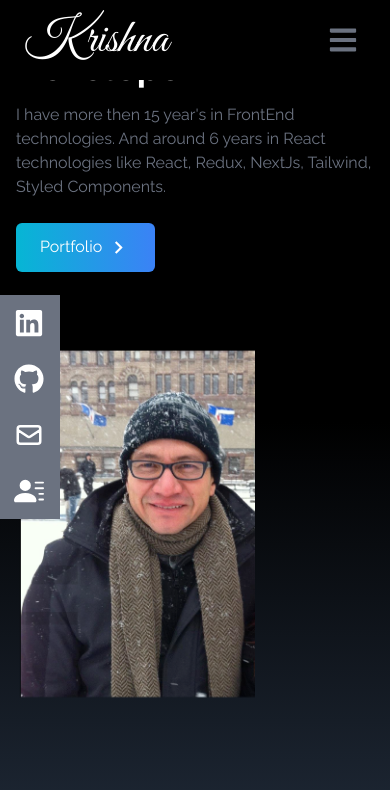
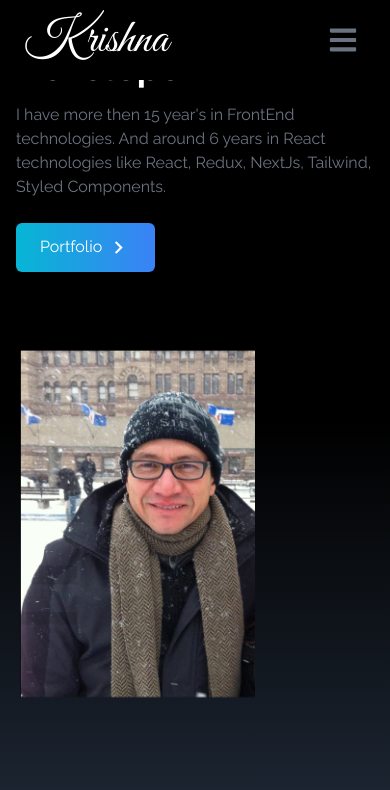
Before and after one commit to kpaccess/react-portfolio, a React (Create React App) app: page / in a window 390 px wide. Shown: the top 790 px of the page. Built offline with nearby package versions, Linux system fonts and the light colour scheme.

Commit message:
hiding social icons for small screen

```diff
--- a/src/components/SocialLinks.jsx
+++ b/src/components/SocialLinks.jsx
@@ -1,7 +1,7 @@
 import React from "react";
 import { FaGithub, FaLinkedin } from "react-icons/fa";
 import { HiOutlineMail } from "react-icons/hi";
-import { BsFillPersonLinesFill, BsFillPersonalesFill } from "react-icons/bs";
+import { BsFillPersonLinesFill } from "react-icons/bs";
 
 const SocialLinks = () => {
   const links = [
@@ -46,7 +46,7 @@ const SocialLinks = () => {
     },
   ];
   return (
-    <div className="flex flex-col top-[35%] left-0 fixed">
+    <div className="hidden lg:flex flex-col top-[35%] left-0 fixed ">
       <ul>
         {links.map(({ id, child, href, style, download }) => {
           return (
```
